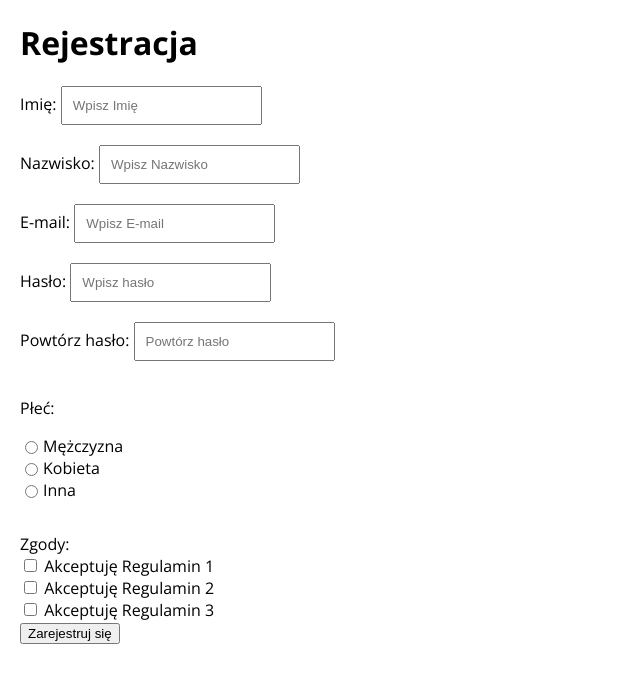
After one commit to BartoszPoluszczyk/SoloProject, a Flask app: template Templates/rejsetracja.html in a window 1280 px wide. The commit adds this page. Shown: the top 683 px of the page, without its empty margins (0-640 px from the left). Run offline with Flask 3, Linux system fonts and the light colour scheme; the template is opened without the code that fills it, so the values that code supplies are empty.

Commit message:
Utworzyc nowego BRANCHA!!!!!

```diff
--- a/Templates/panel_logowania.html
+++ b/Templates/panel_logowania.html
@@ -11,6 +11,6 @@
     <p>Wybierz jedna z ponizszych opcji.</p>
     <ul>
         <li><a href = "/logowanie">Zaloguj </a></li>
-        <li><a href "/rejsetracja">Zarejestruj</a></li>
+        <li><a href = "/rejestracja">Zarejestruj</a></li>
     </ul>
 </body>
--- /dev/null
+++ b/Templates/rejsetracja.html
@@ -0,0 +1,77 @@
+<!DOCTYPE html>
+<html lang="pl">
+<head>
+    <meta charset="UTF-8">
+    <meta name="viewport" content="width=device-width, initial-scale=1.0">
+    <title>Rejestracja</title>
+    <link rel="stylesheet" href="../static/rejestracja.css">
+    <link rel="preconnect" href="https://fonts.googleapis.com">
+    <link rel="preconnect" href="https://fonts.gstatic.com" crossorigin>
+    <link href="https://fonts.googleapis.com/css2?family=Open+Sans:ital,wght@0,300..800;1,300..800&display=swap" rel="stylesheet">
+</head>
+<body>
+    <h1>Rejestracja</h1>
+
+    <form action="/rejestracja" method="POST" enctype="multipart/form-data">
+        <div class="sign-up-data singupstep">
+            <div>
+                <label for="name">Imię:</label>
+                <input type="text" id="name" name="name" required placeholder="Wpisz Imię">
+            </div>
+            <div>
+                <label for="lastname">Nazwisko:</label>
+                <input type="text" id="lastname" name="lastname" required placeholder="Wpisz Nazwisko">
+            </div>
+            <div>
+                <label for="email">E-mail:</label>
+                <input type="email" id="email" name="email" required placeholder="Wpisz E-mail">
+            </div>
+            <div>
+                <label for="password">Hasło:</label>
+                <input type="password" id="password" name="password" required placeholder="Wpisz hasło">
+            </div>
+            <div>
+                <label for="repeat_password">Powtórz hasło:</label>
+                <input type="password" id="repeat_password" name="repeat_password" required placeholder="Powtórz hasło">
+            </div>
+
+            <div class="gender-choice">
+                <p>Płeć:</p>
+                <div class="radio-group">
+                    <div>
+                        <input type="radio" id="male" name="gender" value="male">
+                        <label for="male">Mężczyzna</label>
+                    </div>
+                    <div>
+                        <input type="radio" id="female" name="gender" value="female">
+                        <label for="female">Kobieta</label>
+                    </div>
+                    <div>
+                        <input type="radio" id="other" name="gender" value="other">
+                        <label for="other">Inna</label>
+                    </div>
+                </div>
+            </div>
+
+            <div class="regulamin">
+                <label>Zgody:</label>
+                <div>
+                    <input type="checkbox" id="regulamin1" name="regulamin1" value="regulamin1" required>
+                    <label for="regulamin1">Akceptuję Regulamin 1</label>
+                </div>
+                <div>
+                    <input type="checkbox" id="regulamin2" name="regulamin2" value="regulamin2">
+                    <label for="regulamin2">Akceptuję Regulamin 2</label>
+                </div>
+                <div>
+                    <input type="checkbox" id="regulamin3" name="regulamin3" value="regulamin3">
+                    <label for="regulamin3">Akceptuję Regulamin 3</label>
+                </div>
+            </div>
+        </div>
+
+        <!-- Możesz dodać przycisk do przesyłania formularza tutaj -->
+        <button type="submit">Zarejestruj się</button>
+    </form>
+</body>
+</html>
--- a/main.py
+++ b/main.py
@@ -17,7 +17,7 @@ def panel_logowania():
 
 @app.route('/rejestracja')
 def rejestracja():
-    pass
+    return render_template("rejsetracja.html")
 
 
 # %% DODAWANIE ZGLOSZENIA
--- /dev/null
+++ b/static/rejestracja.css
@@ -0,0 +1,31 @@
+body {
+    font-family: "Open Sans", sans-serif;
+    margin: 20px;
+}
+
+.sign-up-data {
+    display: flex;
+    flex-direction: column;
+    justify-content: center;
+    gap: 20px;
+}
+.sign-up-data input {
+    padding: 10px;
+}
+.gender-choice {
+    margin-bottom: 10px; /* Opcjonalnie, aby dodać odstęp poniżej kontenera */
+}
+
+.radio-group {
+    display: inline-block;
+}
+
+.radio-group div {
+    display: flex;
+    align-items: center;
+}
+
+.radio-group input {
+    margin-right: 5px;
+    display: inline-block;
+}
```
Also changed, not shown: Templates/dodaj_zgloszenie.html (+12 -1 lines), Templates/menu.html (+13 -2 lines), Templates/register.html (deleted, +0 -26 lines), static/dodaj_zgloszenie.css (added, +17 -0 lines), static/menu_style.css (+16 -0 lines), zgloszenia.json (+11 -0 lines), Templates/login.html (deleted), Templates/logowanie.html (added), static/dodaj_zgloszenie.js (added).
